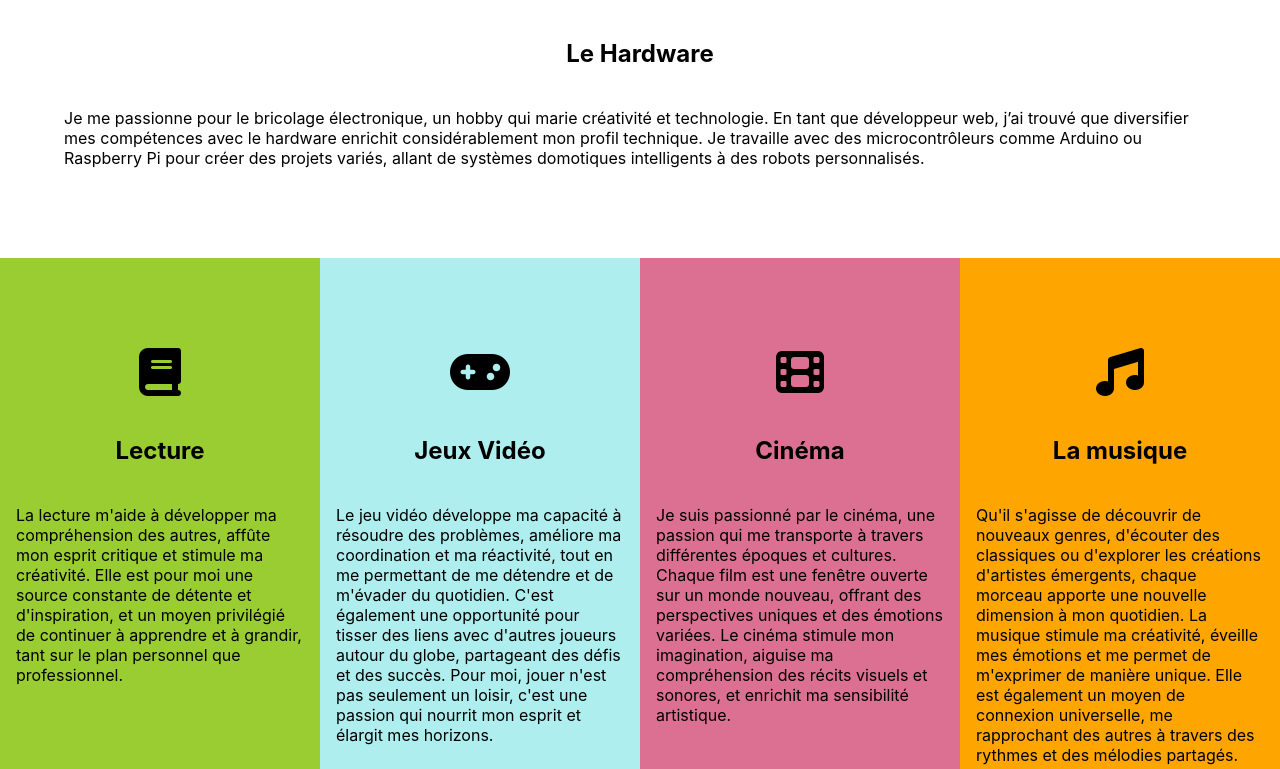
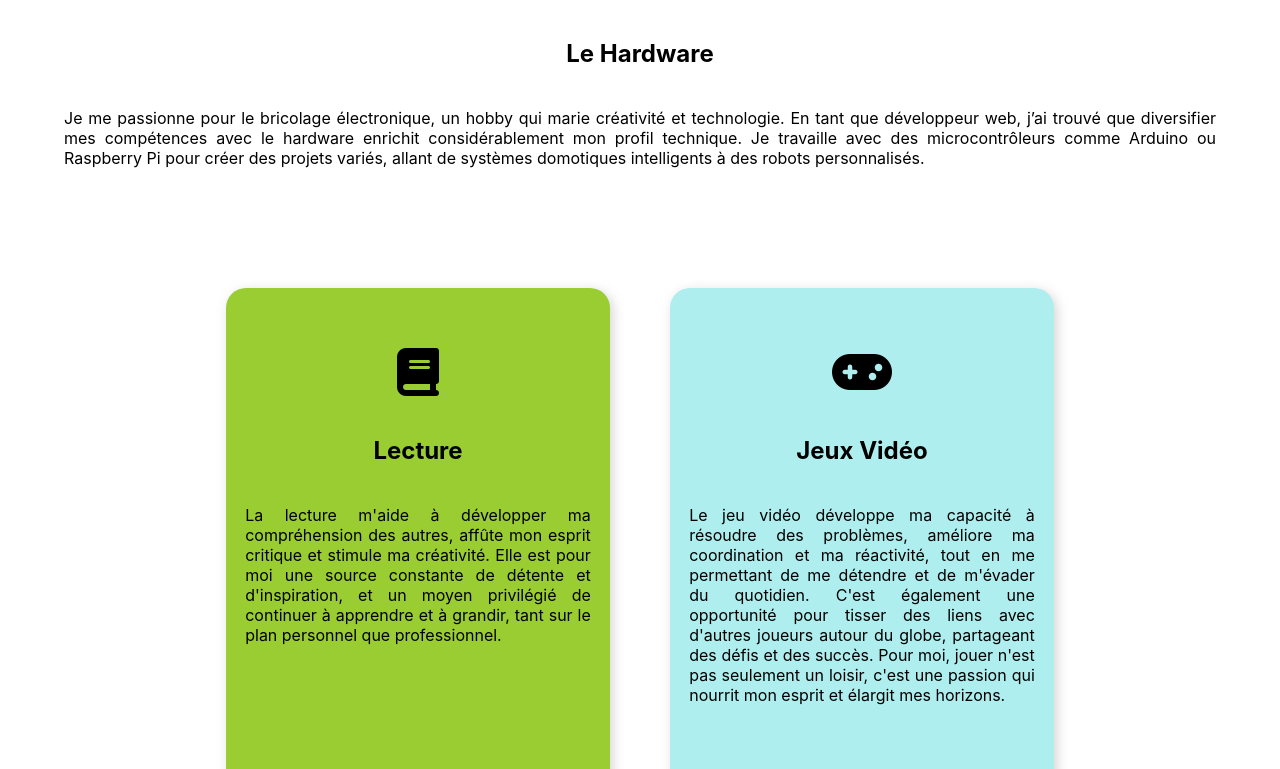
Before and after one commit to Kaspatou07/portfolio, a React (Create React App) app: page /portfolio/Apropos in a window 1280 px wide. Shown: the part 1711-2480 px from the top of the page. Built offline with nearby package versions, Linux system fonts and the light colour scheme.

Commit message:
correctif app

```diff
--- a/src/pages/Apropos.js
+++ b/src/pages/Apropos.js
@@ -36,13 +36,14 @@ function Apropos() {
             </section>
             <section className="hobbies">
 
+
                 <div className="hobbie-content first">
                     <h2>Mes Hobbies</h2>
-                    <img src="/portfolio/assets/images/hardware.webp" alt="composants d'ordinateur" />
+                    <img src="/portfolio/assets/images/hardware.webp" alt="composants d'ordinateurs" />
                     <h2>Le Hardware </h2>
                     <p>Je me passionne pour le bricolage électronique, un hobby qui marie créativité et technologie. En tant que développeur web, j’ai trouvé que diversifier mes compétences avec le hardware enrichit considérablement mon profil technique. Je travaille avec des microcontrôleurs comme Arduino ou Raspberry Pi pour créer des projets variés, allant de systèmes domotiques intelligents à des robots personnalisés.  </p>
                 </div>
-
+               <div className='hobbie-align'>
                 <div className="hobbie-content second color1">
                 <i class="fa-solid fa-book fa-3x"></i>
                     <h2>Lecture</h2>
@@ -62,12 +63,12 @@ function Apropos() {
 
                 <div className="hobbie-content second color4">
                 <i class="fa-solid fa-music fa-3x"></i>
-                    <h2>La musique </h2>
+                    <h2>Musique </h2>
                     <p>Qu'il s'agisse de découvrir de nouveaux genres, d'écouter des classiques ou d'explorer les créations d'artistes émergents, chaque morceau apporte une nouvelle dimension à mon quotidien. La musique stimule ma créativité, éveille mes émotions et me permet de m'exprimer de manière unique. Elle est également un moyen de connexion universelle, me rapprochant des autres à travers des rythmes et des mélodies partagés.
                     </p>
                 </div>
+               </div>
             </section>
-
         </div>
     )
 }
--- a/src/pages/Stylepages/Apropos.scss
+++ b/src/pages/Stylepages/Apropos.scss
@@ -103,11 +103,19 @@
     box-sizing: border-box;
     width: 100%;
 
+
     @media (min-width:1024px) {
         flex-direction: row;
         flex-wrap: wrap;
         gap: 0;
         align-items: baseline;
+    }
+
+    .hobbie-align {
+        display: flex;
+        flex-wrap: wrap;
+        justify-content: center;
+
     }
 
     .hobbie-content {
@@ -116,6 +124,8 @@
         align-items: center;
         gap: 20px;
         width: 100%;
+        margin-bottom: 30px;
+
 
         @media (min-width:1024px) {
             row-gap: 20px;
@@ -137,6 +147,7 @@
             @media (min-width:1024px) {
                 text-align: left;
                 margin: 0 auto;
+                text-align: justify;
             }
 
             @media (min-width:1440px) {
@@ -153,17 +164,21 @@
     .second {
         width: 100%;
         box-sizing: border-box;
-        padding-top: 90px;
-        padding-bottom: 90px;
+        padding-top: 60px;
+        padding-bottom: 60px;
+        border-radius: 20px;
+        margin-left: 30px;
+        margin-right: 30px;
+        box-shadow: 3px 3px 12px #ccc9c9c9;
 
         @media (min-width:1024px) {
-            width: 25%;
+            width: 30%;
             padding-bottom: 0px;
-            min-height: 895px;
+            min-height: 540px;
         }
 
         @media (min-width:1440px) {
-            min-height: 778px;
+            min-height: 540px;
         }
     }
 
```
